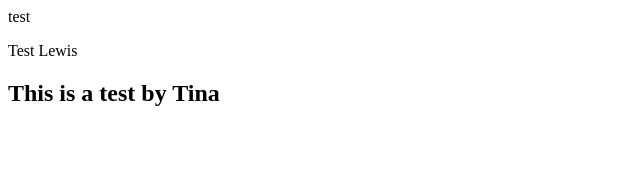
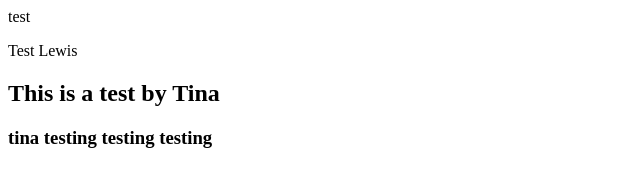
Before and after one commit to CHughes13/CI-Hackathon-2-Hack-and-Cheese, a plain HTML site: page index.html in a window 1280 px wide. Shown: the whole page, without its empty margins (0-640 px from the left). Drawn offline with Linux system fonts and the light colour scheme.

Commit message:
Tina test branch 2

```diff
--- a/index.html
+++ b/index.html
@@ -5,3 +5,6 @@ test
 
 
 <h2>This is a test by Tina</h2>
+
+
+<h3>tina testing testing testing</h3>
```
